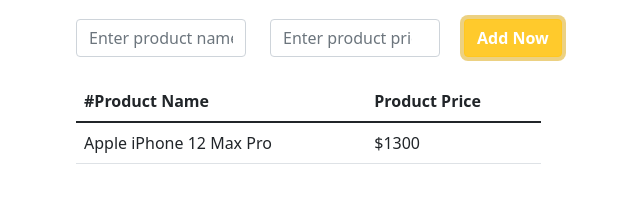
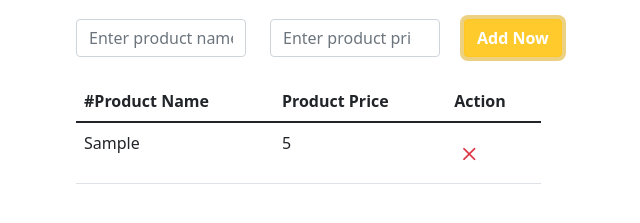
Before and after one commit to TouhidZaman/crud-products-in-browser-storage, a plain HTML site: page index.html in a window 1280 px wide. Both pictures are taken after typing "Sample", "5" into the empty fields and a click on the button "Add Now". Shown: the part 77-300 px from the top of the page, without its empty margins (285-925 px from the left). Drawn offline with nearby package versions, Linux system fonts and the light colour scheme.

Commit message:
product display from local storage handler added

```diff
--- a/index.html
+++ b/index.html
@@ -7,6 +7,8 @@
 
     <!-- Bootstrap CSS -->
     <link href="https://cdn.jsdelivr.net/npm/bootstrap@5.1.3/dist/css/bootstrap.min.css" rel="stylesheet" integrity="sha384-1BmE4kWBq78iYhFldvKuhfTAU6auU8tT94WrHftjDbrCEXSU1oBoqyl2QvZ6jIW3" crossorigin="anonymous">
+    <!-- Bootstrap Icons  -->
+    <link rel="stylesheet" href="https://cdn.jsdelivr.net/npm/bootstrap-icons@1.8.1/font/bootstrap-icons.css">
 
     <title>Adding products to browser local storage and retrive them</title>
 </head>
@@ -35,13 +37,11 @@
                       <tr>
                         <th scope="col" colspan="2">#Product Name</th>
                         <th scope="col">Product Price</th>
+                        <th scope="col">Action</th>
                       </tr>
                     </thead>
-                    <tbody id="products-container-filed">
-                      <tr>
-                        <td scope="row" colspan="2">Apple iPhone 12 Max Pro</td>
-                        <td>$1300</td>
-                      </tr>
+                    <tbody id="products-filed">
+                      <!-- product will dinamically popup here  -->
                     </tbody>
                   </table>
             </div>
--- a/js/app.js
+++ b/js/app.js
@@ -1,3 +1,11 @@
+//To Load initial products from Local storage
+const loadProducts = () => {
+    const products = getProducts();
+    products.forEach(product => {
+        displayProduct(product);
+    });
+}
+
 //Getting input field values
 const getValue = fieldId => {
     const field = document.getElementById(fieldId);
@@ -16,10 +24,11 @@ const makeNewProduct = (name, price) => {
 const addProduct = () => {
     const productName = getValue("product-name-field");
     const productPrice = getValue("product-price-field");
-    let newProduct = makeNewProduct(productName, productPrice);
-    let products = getProducts();
+    const newProduct = makeNewProduct(productName, productPrice);
+    const products = getProducts();
     products.push(newProduct);
     localStorage.setItem('products', JSON.stringify(products))
+    displayProduct(newProduct);
 }
 
 //Get Products from local storage
@@ -31,3 +40,21 @@ const getProducts = () => {
     }
     return products;
 }
+
+//Display Products
+const displayProduct = (product) => {
+    const productsFiled =  document.getElementById('products-filed');
+    const tr = document.createElement('tr');
+    tr.innerHTML = `
+        <tr id="${product.id}">
+            <td scope="row" colspan="2">${product.name}</td>
+            <td>${product.price}</td>
+            <td>
+                <button onclick="deleteProduct('${product.id}')" class="delete-btn btn fs-3 p-0 text-danger"><i class="bi bi-x"></i></button>
+            </td>
+        </tr>
+    `;
+    productsFiled.appendChild(tr);
+}
+
+loadProducts(); //To Load initial producs to UI
```
